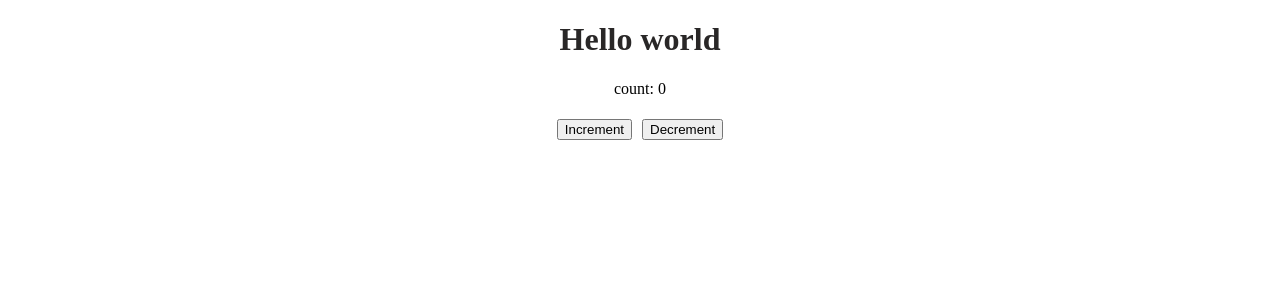
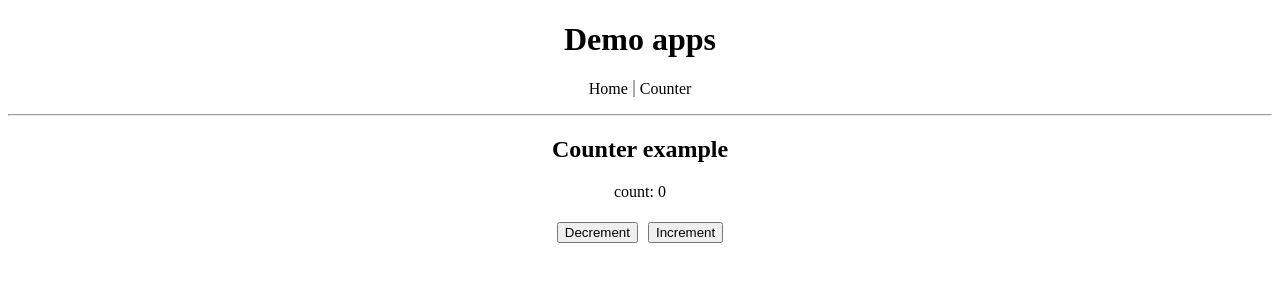
Before and after one commit to rvanheest/react-demo, a React app: page /counter in a window 1280 px wide. Shown: the top 300 px of the page. Built offline with nearby package versions, Linux system fonts and the light colour scheme.

Commit message:
react-router

```diff
--- a/package.json
+++ b/package.json
@@ -7,8 +7,10 @@
     "build": "webpack --config webpack/prod.config.js"
   },
   "dependencies": {
+    "history": "^5.0.0",
     "react": "^16.13.1",
-    "react-dom": "^16.13.1"
+    "react-dom": "^16.13.1",
+    "react-router-dom": "^5.2.0"
   },
   "devDependencies": {
     "@babel/core": "^7.11.1",
@@ -20,6 +22,7 @@
     "@babel/preset-typescript": "^7.10.4",
     "@types/react": "^16.9.44",
     "@types/react-dom": "^16.9.8",
+    "@types/react-router-dom": "^5.1.5",
     "autoprefixer": "^9.8.6",
     "babel-loader": "^8.1.0",
     "babel-minify-webpack-plugin": "^0.3.1",
--- /dev/null
+++ b/src/components/App.css
@@ -0,0 +1,31 @@
+h1 {
+    text-align: center;
+}
+
+nav ul {
+    list-style-type: none;
+    margin: 1rem 0;
+    padding: 0;
+    text-align: center;
+}
+
+nav ul :not(:last-child) {
+    border-right-color: darkgray;
+    border-right-style: solid;
+    border-right-width: 2px;
+}
+
+nav ul li {
+    display: inline;
+    padding-left: 5px;
+    padding-right: 5px;
+}
+
+nav ul li a {
+    text-decoration: none;
+    color: black;
+}
+
+nav ul li:hover {
+    background-color: lightgray;
+}
--- a/src/components/App.tsx
+++ b/src/components/App.tsx
@@ -1,15 +1,40 @@
 import React from "react"
-import Counter from "./Counter"
+import { Router, Link, Route, Switch } from "react-router-dom"
+import * as history from "history"
+import "./App.css"
+import CounterPage from "./counter/CounterPage"
+
+const Navigation = () => (
+    <nav>
+        <ul>
+            <li>
+                <Link to="/">Home</Link>
+            </li>
+            <li>
+                <Link to="/counter">Counter</Link>
+            </li>
+        </ul>
+    </nav>
+)
 
 const App = () => (
     <div>
-        <h1>Hello world</h1>
-        <Counter/>
+        <h1>Demo apps</h1>
+        <Navigation/>
+        <hr/>
+        <Switch>
+            <Route path="/" exact>
+                <p style={{textAlign: "center"}}>You're home!!!</p>
+            </Route>
+            <Route path="/counter" exact component={CounterPage}/>
+        </Switch>
     </div>
 )
 
 export default () => (
     <React.StrictMode>
-        <App/>
+        <Router history={history.createBrowserHistory()}>
+            <App/>
+        </Router>
     </React.StrictMode>
 )
--- a/src/components/Counter.tsx
+++ b/src/components/counter/Counter.tsx
@@ -10,8 +10,8 @@ const Counter = () => {
     return (
         <div className="counter">
             <p>count: {count}</p>
+            <button onClick={dec}>Decrement</button>
             <button onClick={inc}>Increment</button>
-            <button onClick={dec}>Decrement</button>
         </div>
     )
 }
--- a/src/index.css
+++ b/src/components/counter/CounterPage.css
@@ -1,4 +1,3 @@
-h1 {
-    color: #292727;
+.counter-page h2 {
     text-align: center;
 }
--- /dev/null
+++ b/src/components/counter/CounterPage.tsx
@@ -0,0 +1,12 @@
+import React from "react"
+import Counter from "./Counter"
+import './CounterPage.css'
+
+const CounterPage = () => (
+    <div className="counter-page">
+        <h2>Counter example</h2>
+        <Counter/>
+    </div>
+)
+
+export default CounterPage
--- a/src/index.tsx
+++ b/src/index.tsx
@@ -2,7 +2,6 @@ import "@babel/polyfill"
 import React from "react"
 import ReactDOM from "react-dom"
 import App from "./components/App"
-import "./index.css"
 
 ReactDOM.render(
     <App/>,
```
Also changed, not shown: webpack/dev.config.js (+7 -0 lines), src/components/counter/Counter.css (renamed from src/components/Counter.css), 1 other file (tests, documents, lock files or other folders).
